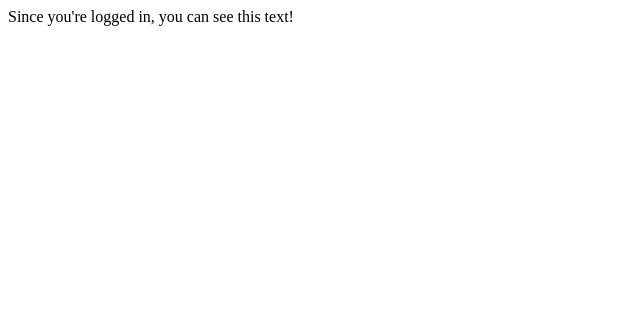
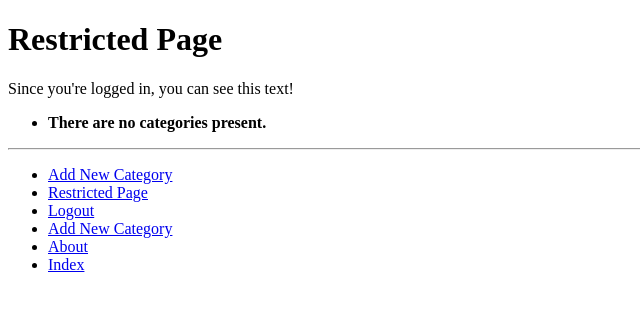
Before and after one commit to Krampus030/tango_with_django_project, a Django app: page /rango/restricted/ in a window 1280 px wide. Shown: the top 311 px of the page, without its empty margins (0-640 px from the left). Run offline with Django 3.2, Linux system fonts and the light colour scheme; the visitor is signed in with stand-in values (Sample User, id 1); data that the repository does not hold is empty.

Commit message:
chapter 9 exercise

```diff
--- a/rango/views.py
+++ b/rango/views.py
@@ -56,7 +56,7 @@ def show_category(request, category_name_slug):
         # Go render the response and return it to the client.
     return render(request, 'rango/category.html', context=context_dict)
 
-
+@login_required
 def add_category(request):
     form = CategoryForm()
     # A HTTP POST?
@@ -77,7 +77,7 @@ def add_category(request):
     # Render the form with error messages (if any).
     return render(request, 'rango/add_category.html', {'form': form})
 
-
+@login_required
 def add_page(request, category_name_slug):
     try:
         category = Category.objects.get(slug=category_name_slug)
@@ -190,7 +190,7 @@ def user_login(request):
 
 @login_required
 def restricted(request):
-    return HttpResponse("Since you're logged in, you can see this text!")
+    return render(request, 'rango/restricted.html')
 
 # Use the login_required() decorator to ensure only those logged in can
 # access the view.
--- a/templates/rango/base.html
+++ b/templates/rango/base.html
@@ -30,6 +30,7 @@
     <ul>
   {% if user.is_authenticated %}
     <!-- Show these links when the user is logged in -->
+    <li><a href="{% url 'rango:add_category' %}">Add New Category</a></li>
     <li><a href="{% url 'rango:restricted' %}">Restricted Page</a></li>
     <li><a href="{% url 'rango:logout' %}">Logout</a></li>
   {% else %}
--- a/templates/rango/category.html
+++ b/templates/rango/category.html
@@ -22,7 +22,9 @@
       <strong>No pages currently in category.</strong>
     {% endif %}
 
-    <a href="{% url 'rango:add_page' category.slug %}">Add Page</a><br />
+    {% if user.is_authenticated %}
+  <a href="{% url 'rango:add_page' category.slug %}">Add Page</a><br />
+{% endif %}
   {% else %}
     The specified category does not exist.
   {% endif %}
--- /dev/null
+++ b/templates/rango/restricted.html
@@ -0,0 +1,10 @@
+{% extends 'rango/base.html' %}
+
+{% block title_block %}
+  Restricted Page
+{% endblock %}
+
+{% block body_block %}
+  <h1>Restricted Page</h1>
+  <p>Since you're logged in, you can see this text!</p>
+{% endblock %}
```
